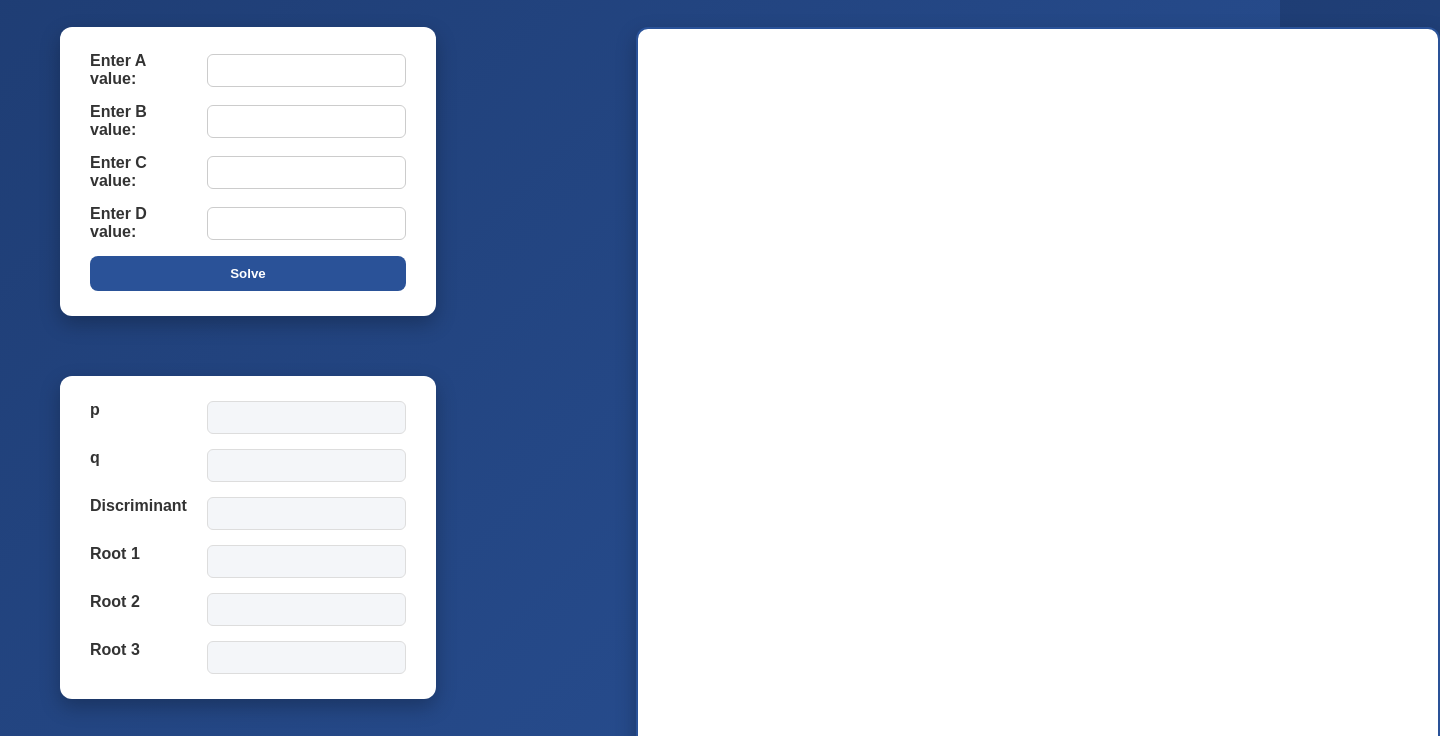
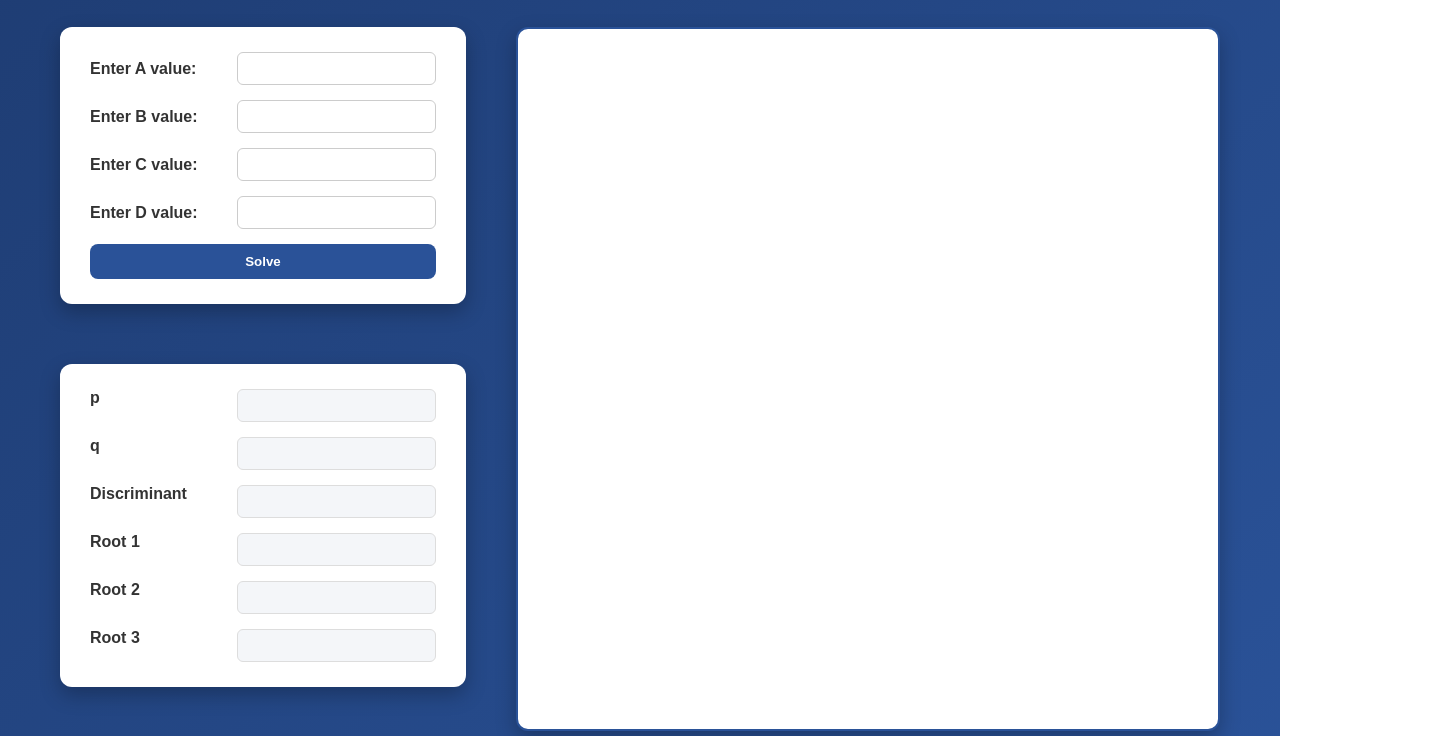
Before and after one commit to Cbenjamin08/assignment-2, a website built with Vite: page index.html in a window 1280 px wide. Shown: the part 149-885 px from the top of the page, 1440 px wide, since content can reach past the window. Built offline with nearby package versions, Linux system fonts and the light colour scheme.

Commit message:
changed up like spacing and graph size

```diff
--- a/index.html
+++ b/index.html
@@ -46,7 +46,7 @@
       </div>
     </div>
 
-    <canvas id="graph" width="800" height="800"></canvas>
+    <canvas id="graph" width="700" height="700"></canvas>
   </div>
 
   <script src="src/main.ts"></script>
--- a/src/style.css
+++ b/src/style.css
@@ -102,7 +102,7 @@ input[type="submit"]:hover {
 
 .main-layout {
   display: flex;
-  gap: 200px;
+  gap: 50px;
   align-items: flex-start;
   justify-content: space-between;
   width: 100%;
```
